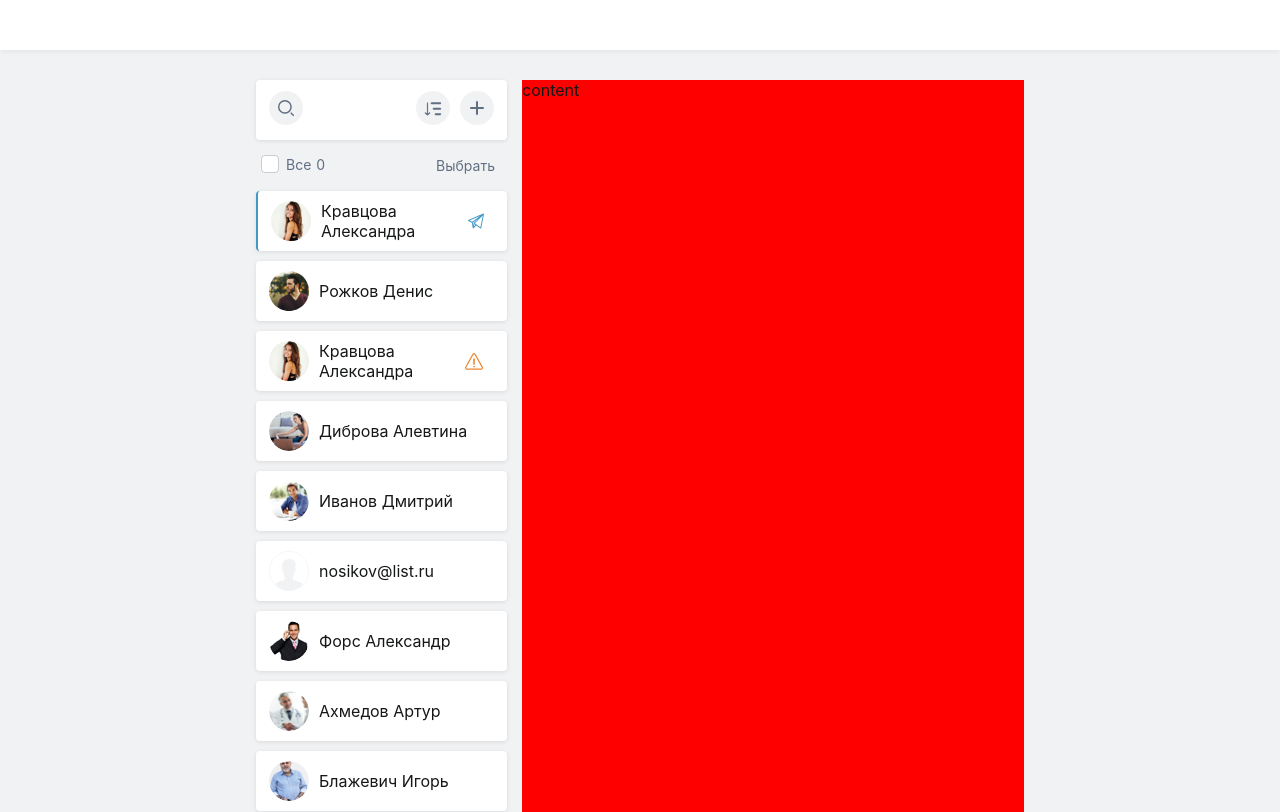
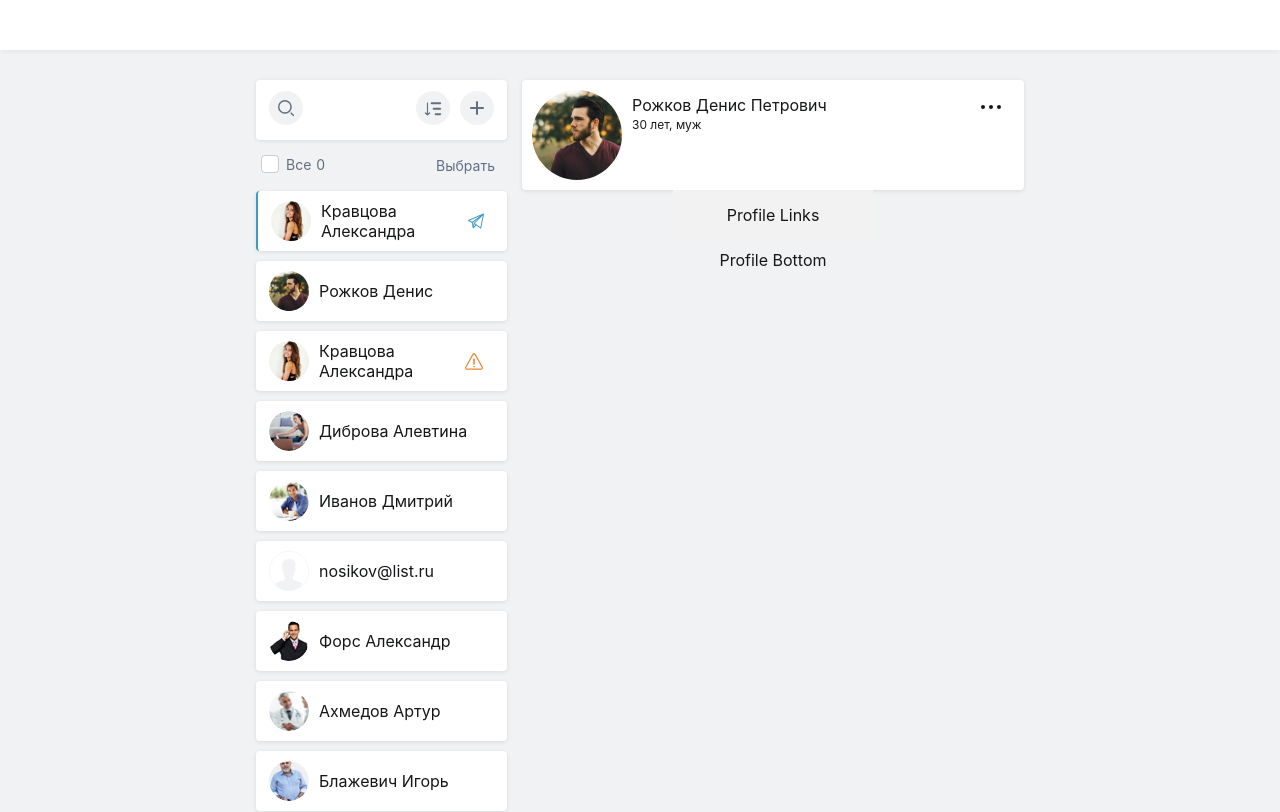
Before and after one commit to SvetlanaLevkovskaya/nicecode, a React app: page /#/ in a window 1280 px wide. Shown: the top 812 px of the page. Built offline with nearby package versions, Linux system fonts and the light colour scheme.

Commit message:
feat: add profile-info component

```diff
--- a/src/components/layout/ui/layout.tsx
+++ b/src/components/layout/ui/layout.tsx
@@ -8,7 +8,7 @@ type LayoutProps = {
 
 export const Layout = ({ children, className = '' }: LayoutProps) => {
 	return (
-		<div className={ styles.container + ' ' + `${ className }` }>
+		<div className={ `${styles.container} ${className}` }>
 			{ children }
 		</div>
 	);
--- /dev/null
+++ b/src/components/profile-info/index.ts
@@ -0,0 +1 @@
+export {ProfileInfo} from './ui/profile-info'
--- /dev/null
+++ b/src/components/profile-info/ui/profile-info.module.scss
@@ -0,0 +1,36 @@
+@import '../../../styles/variables/global';
+
+.profileInfo__container {
+  height: 110px;
+  width: 100%;
+  box-shadow: 0 1px 4px 0 rgba(19, 19, 19, 0.10);
+  border-radius: 4px;
+  display: flex;
+  gap: 10px;
+  padding: 10px 16px 10px 10px;
+  background-color: $white;
+  transition: background-color 0.2s ease-in;
+}
+
+.profileInfo__leftContainer {
+  display: flex;
+  gap: 10px;
+}
+
+.profileInfo__rightContainer {
+  margin-left: auto;
+}
+
+.profileInfo__subcontainer {
+  display: flex;
+  flex-direction: column;
+}
+
+.profileInfo__name {
+  margin-top: 5px;
+}
+
+.profileInfo__dop {
+  font-size: 12px;
+  font-weight: 400;
+}
--- /dev/null
+++ b/src/components/profile-info/ui/profile-info.tsx
@@ -0,0 +1,21 @@
+import React from 'react';
+import styles from './profile-info.module.scss'
+import profileInfoImg from '../../../assets/ProfileInfoImg.svg'
+import { CombanedShape } from '../../icons/ui/icons';
+
+export const ProfileInfo = () => {
+	return (
+		<div className={styles.profileInfo__container}>
+			<div className={styles.profileInfo__leftContainer}>
+				<img src={profileInfoImg} alt="profileInfoImg" />
+				<div className={styles.profileInfo__subcontainer}>
+					<div className={styles.profileInfo__name}>Рожков Денис Петрович</div>
+					<div className={styles.profileInfo__dop}>30 лет, муж</div>
+				</div>
+			</div>
+			<div className={styles.profileInfo__rightContainer}>
+				<CombanedShape />
+			</div>
+		</div>
+	);
+};
--- /dev/null
+++ b/src/components/profile/index.ts
@@ -0,0 +1 @@
+export { Profile } from './ui/profile'
--- /dev/null
+++ b/src/components/profile/ui/profile.module.scss
@@ -0,0 +1,26 @@
+@import '../../../styles/variables/global';
+
+.profile__container {
+  display: flex;
+  flex-direction: column;
+  align-items: center;
+}
+
+.profile__bottom {
+  display: flex;
+  flex-direction: column;
+  align-items: center;
+}
+
+.profile__links {
+  display: flex;
+  justify-content: center;
+  align-items: center;
+  width: 200px;
+  height: 50px;
+  background-color: #f2f2f2;
+}
+
+.profile__bottomText {
+  margin-top: 10px;
+}
--- /dev/null
+++ b/src/components/profile/ui/profile.tsx
@@ -0,0 +1,20 @@
+import React from 'react';
+import styles from './profile.module.scss'
+import { ProfileInfo } from '../../profile-info';
+
+
+export const Profile = () => {
+	return (
+		<div className={styles.profile__container}>
+			<ProfileInfo />
+			<div className={styles.profile__bottom}>
+				<div className={styles.profile__links}>
+					Profile Links
+				</div>
+				<div className={styles.profile__bottomText}>
+					Profile Bottom
+				</div>
+			</div>
+		</div>
+	);
+};
--- a/src/pages/main-page.tsx
+++ b/src/pages/main-page.tsx
@@ -2,6 +2,7 @@ import React from 'react';
 import { Header } from '../components/header';
 import { Layout } from '../components/layout';
 import { Sidebar } from '../components/sidebar';
+import { Profile } from '../components/profile';
 
 const MainPage = () => {
 	return (
@@ -9,7 +10,7 @@ const MainPage = () => {
 			<Header />
 			<Layout>
 				<Sidebar/>
-				<div style={{background: 'red'}}>content</div>
+				<Profile />
 			</Layout>
 		</>
 	);
```
Also changed, not shown: src/assets/ProfileInfoImg.svg (added).
